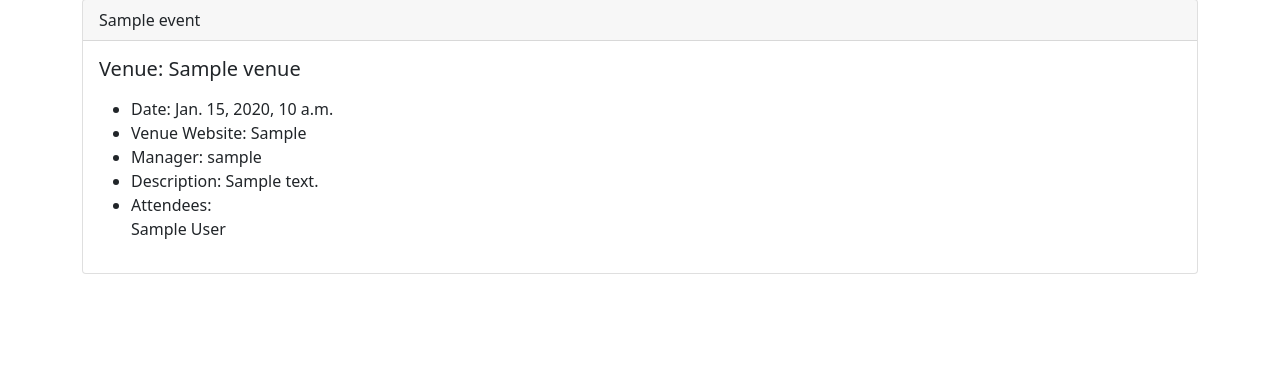
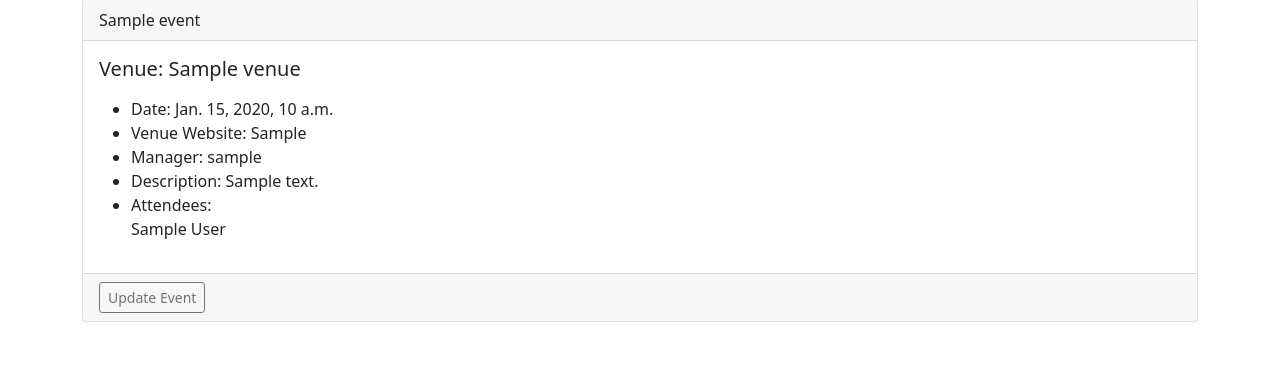
Before and after one commit to Syarif-Ys/django-codemy, a Django app: page /events in a window 1280 px wide. Shown: the part 161-546 px from the top of the page. Run offline with Django 3.2, Linux system fonts and the light colour scheme; tables that the repository leaves empty hold one stand-in row (values such as "Sample post").

Commit message:
25 Oktober 2022 1 2 3 4 5 6 How To Modify The Django Admin Area 7 How To Add Database Forms To A Web Page 8 How To Query The Database For Venues 9 Create A Search Bar 10 Update and Edit Venues 11 Create An Add Event Page 12 Create An Update Events Page

```diff
--- a/codemy/events/templates/events/event_list.html
+++ b/codemy/events/templates/events/event_list.html
@@ -27,6 +27,9 @@
                 </ul>
     </p>
   </div>
+    <div class="card-footer" text-muted>
+        <a href="{% url 'update-event' event.id %}" class="btn btn-outline-secondary btn-sm">Update Event</a>
+    </div>
 </div>
             <br/><br/>
             {% endfor %}
--- a/codemy/events/urls.py
+++ b/codemy/events/urls.py
@@ -26,5 +26,6 @@ urlpatterns = [
     path('show_venue/<venue_id>', views.show_venue, name="show-venue"),
     path('search_venues', views.search_venues, name="search-venues"),
     path('update_venue/<venue_id>', views.update_venue, name='update-venue'),
+    path('update_event/<venue_id>', views.update_event, name='update-event'),
     path('add_event', views.add_event, name='add-event'),
 ]
--- a/codemy/events/views.py
+++ b/codemy/events/views.py
@@ -6,6 +6,16 @@ from .models import Event, Venue
 from .forms import VenueForm, EventForm
 from django.http import HttpResponseRedirect
 # Create your views here.
+
+def update_event(request, event_id):
+    event = Event.objects.get(pk=event_id)
+    form = EventForm(request.POST or None, instance=event)
+    if form.is_valid():
+        form.save()
+        return redirect('list-events')
+
+    return render(request, 'events/update_event.html',
+                  {'vent': event, 'form':form})
 
 def add_event(request):
     submitted = False
```
Also changed, not shown: codemy/events/templates/events/update_event.html (added, +13 -0 lines).
